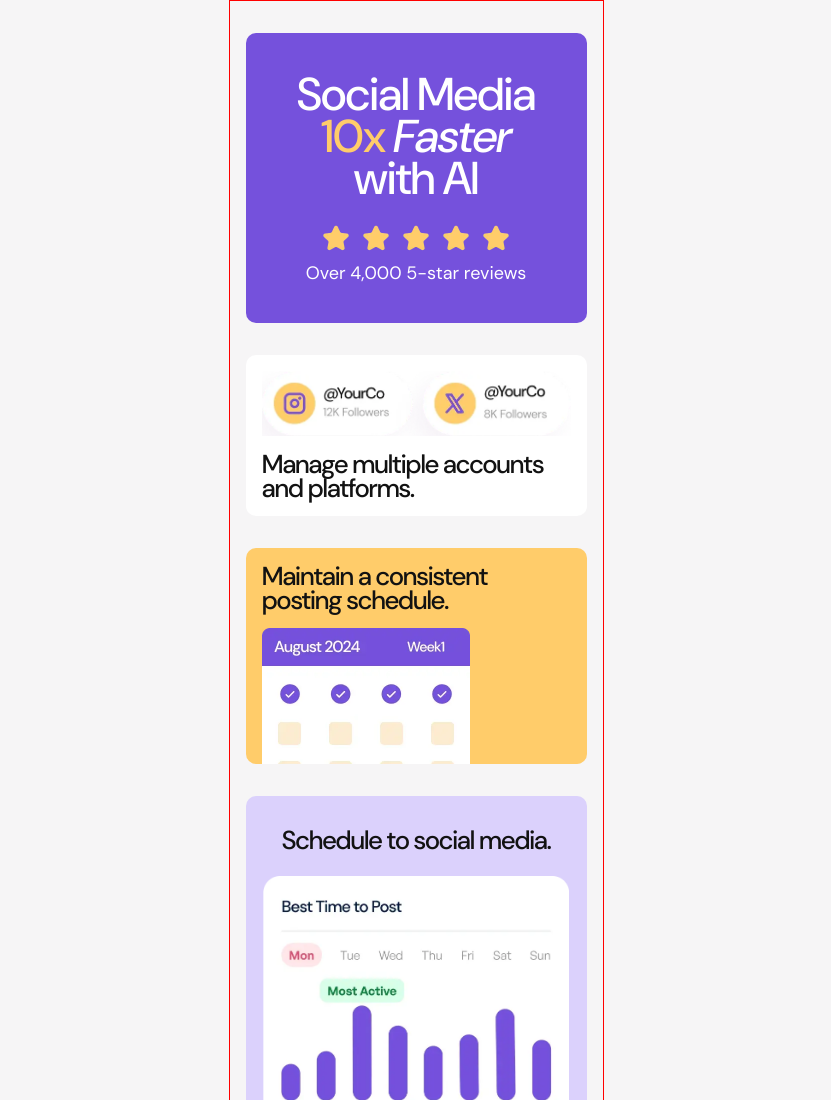
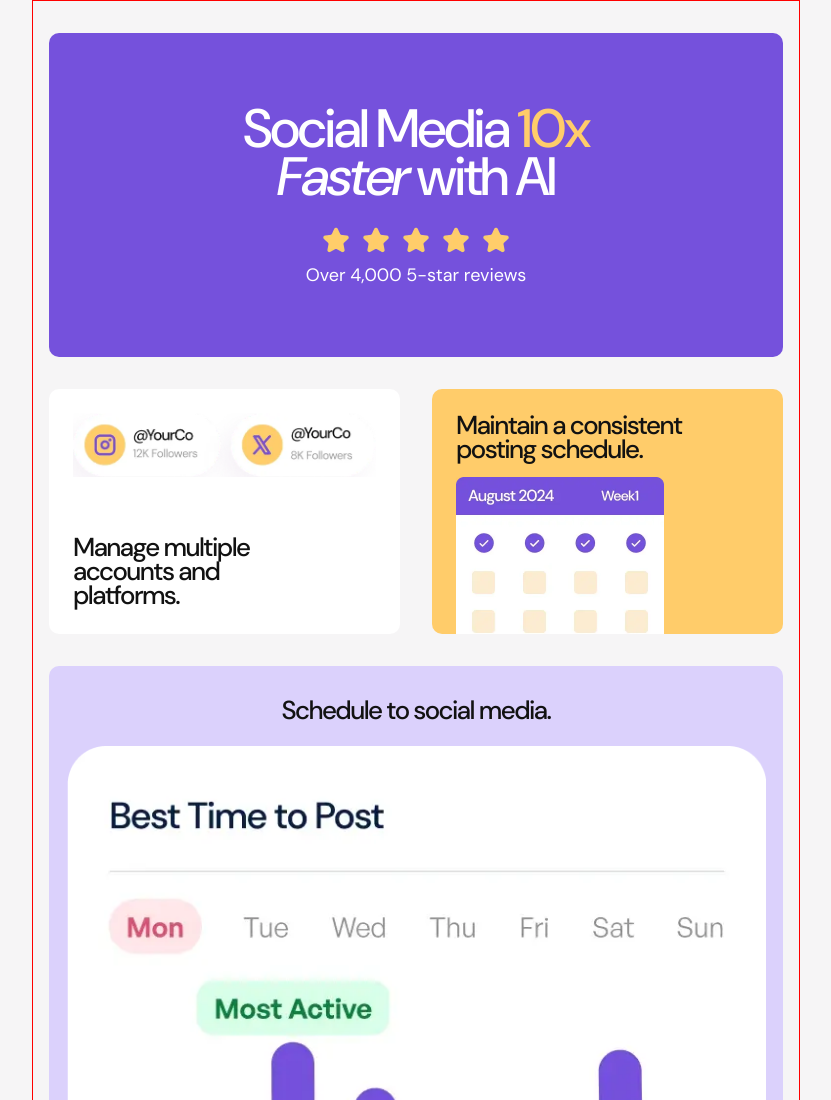
Before and after one commit to slavon213/bento-grid, a plain HTML site: page index.html in a window 1280 px wide. Shown: the top 1100 px of the page, without its empty margins (224-1055 px from the left). Drawn offline with Linux system fonts and the light colour scheme.

Commit message:
add style .social-media .accounts .maintain .schedule

```diff
--- a/css/style.css
+++ b/css/style.css
@@ -80,7 +80,6 @@ img {
 h2 {
     font-size: 26px;
     font-weight: 500;
-    font-stretch: normal;
     color: var(--color-black);
 }
 
@@ -269,3 +268,56 @@ h2 {
         }
     }
 }
+
+
+
+@media (min-width: 768px) {
+    .container {
+        min-width: 768px;
+        grid-template-columns: 1fr 1fr;
+        /* grid-auto-rows: auto; */
+        /* grid-template-rows: auto; */
+    }
+
+    .social-media {
+        grid-column: span 2;
+        padding: 72px 125px;
+
+        h2 {
+            font-size: 54px;
+            line-height: 48px;
+            letter-spacing: -2.16px;
+            text-wrap: ;
+        }
+    }
+
+    .accounts {
+        grid-column: 1;
+        padding: var(--spacing-300);
+
+        img {
+            margin-block-end: 54px;
+        }
+
+        h2 {
+            margin-inline-end: calc(96px - var(--spacing-300));
+        }
+    }
+
+    .maintain {
+        padding: var(--spacing-300) var(--spacing-300) 0;
+        height: auto;
+    }
+
+    .schedule {
+        grid-column: 1 / 3;
+    }
+
+    .grow {
+        grid-column: 1 / 3;
+    }
+
+    .percent-growth {
+        grid-column: 1 / 3;
+    }
+}
```
